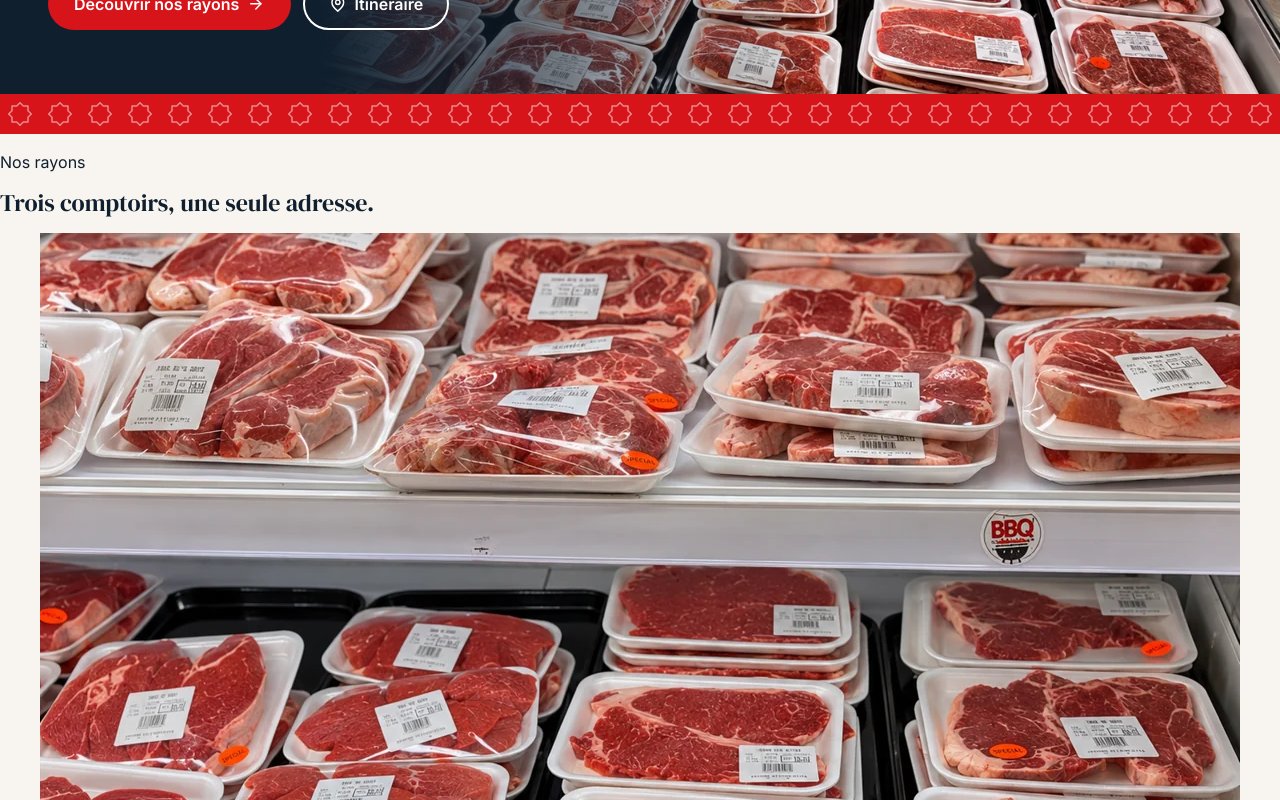
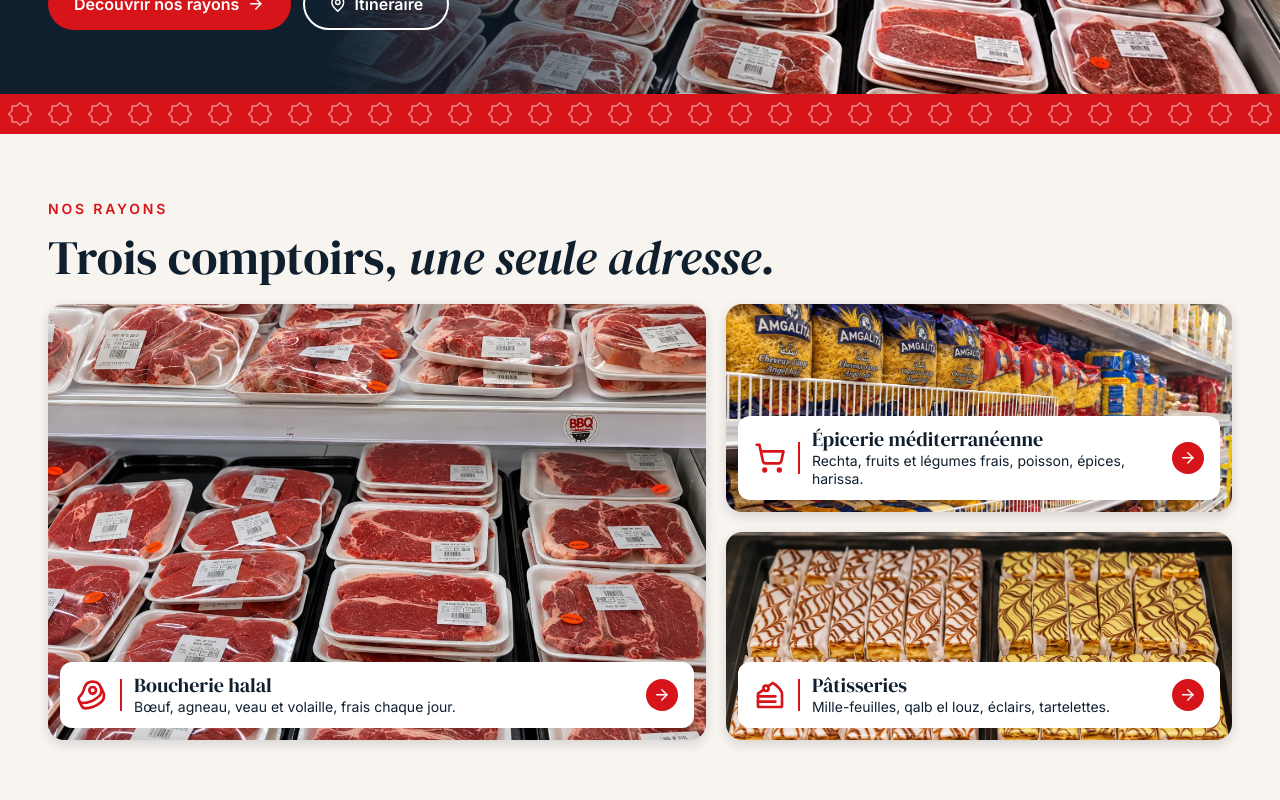
Before and after one commit to ferroudjsamy/la-mediterraneenne, an Angular app: page / in a window 1280 px wide. Shown: the part 540-1340 px from the top of the page. Built offline with nearby package versions, Linux system fonts and the light colour scheme.

Commit message:
feat(rayons): mise en page mobile et desktop

```diff
--- a/src/app/sections/rayons/rayons.css
+++ b/src/app/sections/rayons/rayons.css
@@ -0,0 +1,172 @@
+.rayons {
+  padding: 1.25rem 1.25rem 1.75rem;
+}
+
+.rayons__surtitre {
+  margin: 0 0 0.75rem;
+  color: var(--rouge);
+  font-size: 0.875rem;
+  font-weight: 700;
+  letter-spacing: 0.2em;
+  text-transform: uppercase;
+}
+
+.rayons__titre {
+  font-size: clamp(1.5rem, 6vw, 3rem);
+  margin-bottom: 1.25rem;
+}
+
+.rayons__accent {
+  font-style: italic;
+}
+
+.rayons__liste {
+  display: grid;
+  gap: 0.75rem;
+  margin: 0;
+  padding: 0;
+  list-style: none;
+}
+
+
+.rayons__carte {
+  position: relative;
+  display: block;
+  height: 11rem;
+  border-radius: 1rem;
+  overflow: hidden;
+  box-shadow: 0 4px 12px rgba(15, 31, 46, 0.15);
+  color: var(--marine);
+  text-decoration: none;
+}
+
+.rayons__carte img {
+  width: 100%;
+  height: 100%;
+  object-fit: cover;
+  object-position: center top;
+  transition: transform 0.3s;
+}
+
+
+.rayons__carte--boucherie img {
+  object-position: center 75%;
+}
+
+.rayons__carte:hover img {
+  transform: scale(1.05);
+}
+
+.rayons__carte:focus-visible {
+  outline: 3px solid var(--rouge);
+  outline-offset: 3px;
+}
+
+.rayons__infos {
+  position: absolute;
+  left: 0.5rem;
+  right: 0.5rem;
+  bottom: 0.5rem;
+  display: flex;
+  align-items: center;
+  gap: 0.625rem;
+  padding: 0.5rem 0.75rem;
+  background: var(--blanc);
+  border-radius: 0.75rem;
+}
+
+.rayons__icone {
+  box-sizing: content-box;
+  width: 1.625rem;
+  height: 1.625rem;
+  flex-shrink: 0;
+  padding-right: 0.625rem;
+  border-right: 2px solid var(--rouge);
+  color: var(--rouge);
+}
+
+.rayons__texte {
+  flex: 1;
+  min-width: 0;
+}
+
+.rayons__nom {
+  font-size: 1rem;
+}
+
+.rayons__description {
+  margin: 0;
+  font-size: 0.75rem;
+  line-height: 1.3;
+}
+
+.rayons__fleche {
+  display: flex;
+  align-items: center;
+  justify-content: center;
+  width: 1.75rem;
+  height: 1.75rem;
+  flex-shrink: 0;
+  border-radius: 50%;
+  background: var(--rouge);
+  color: var(--blanc);
+}
+
+.rayons__fleche svg {
+  width: 1rem;
+  height: 1rem;
+}
+
+/* Desktop */
+@media (min-width: 768px) {
+  .rayons {
+    padding: 4rem 3rem;
+  }
+
+  .rayons__liste {
+    grid-template-columns: 1.3fr 1fr;
+    grid-template-rows: repeat(2, 13rem);
+    gap: 1.25rem;
+  }
+
+  .rayons__liste li:first-child {
+    grid-row: span 2;
+  }
+
+  .rayons__carte {
+    height: 100%;
+  }
+
+  .rayons__infos {
+    left: 0.75rem;
+    right: 0.75rem;
+    bottom: 0.75rem;
+    gap: 0.75rem;
+    padding: 0.75rem 1rem;
+  }
+
+  .rayons__icone {
+    width: 2rem;
+    height: 2rem;
+    padding-right: 0.75rem;
+  }
+
+  .rayons__nom {
+    font-size: 1.25rem;
+    margin-bottom: 0.125rem;
+  }
+
+  .rayons__description {
+    font-size: 0.875rem;
+  }
+
+  .rayons__fleche {
+    width: 2rem;
+    height: 2rem;
+  }
+
+  .rayons__fleche svg {
+    width: 1.1rem;
+    height: 1.1rem;
+  }
+}
```
